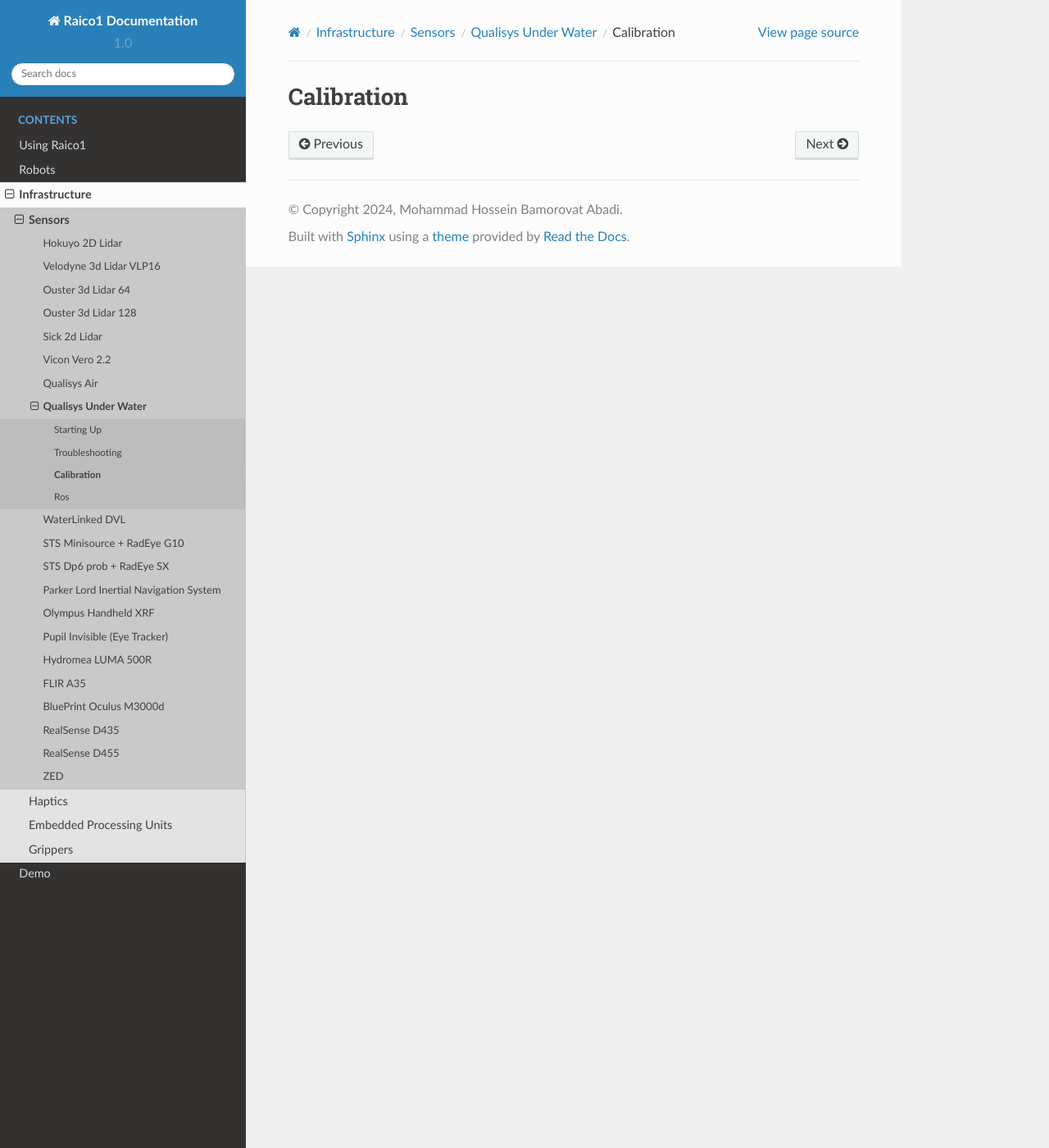
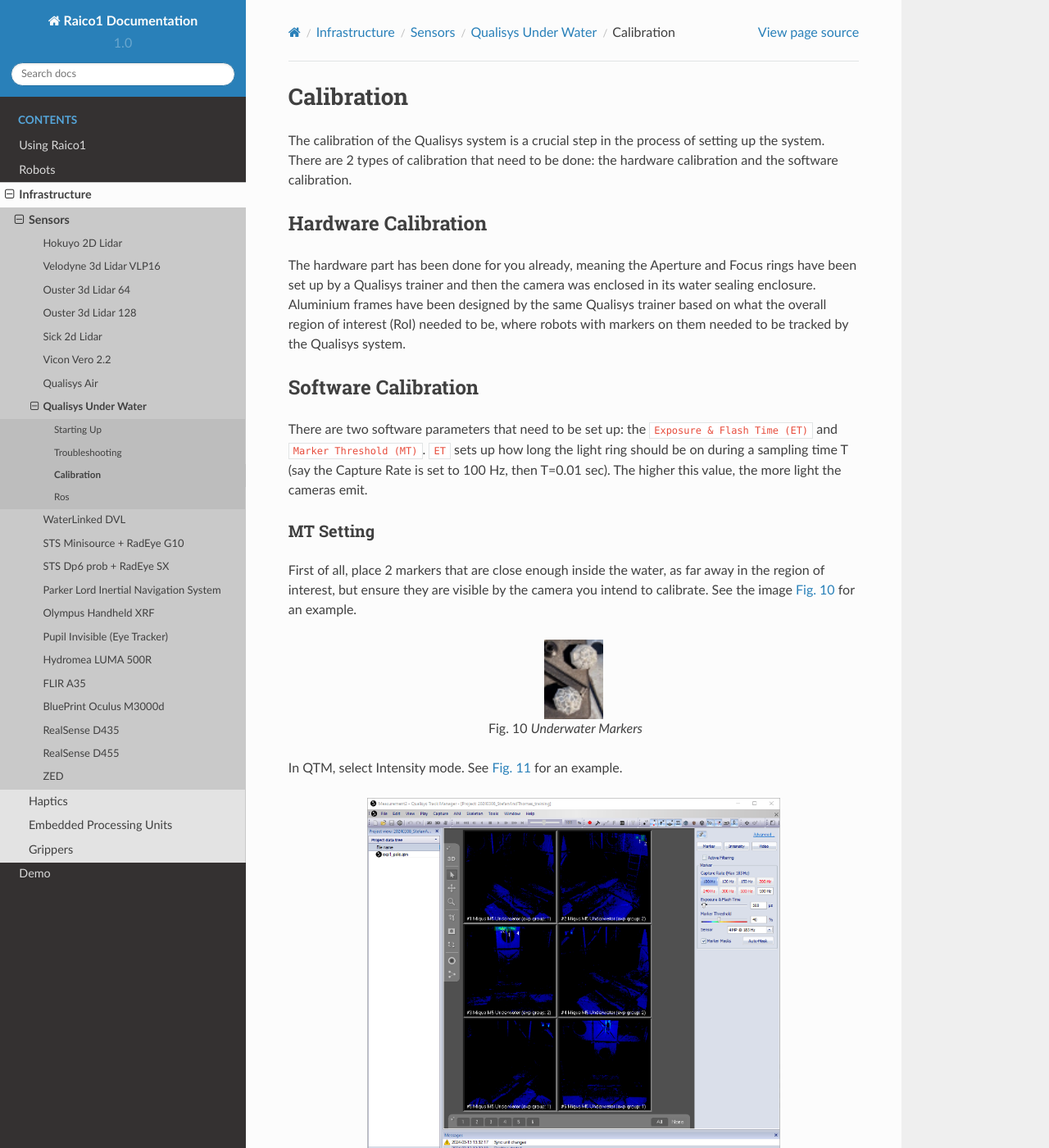
Before and after one commit to UoM-RAICo1/raico-docs, a Sphinx documentation site: the page built from source/Infrastructure/Sensors/QualisysMotionUnderWater/calibration.rst, in a window 1280 px wide and 1400 px high. Shown: the whole window at 82% size. Built offline with Sphinx 7.4.7 and the Read the Docs theme 2.0.0, drawn with Linux system fonts in a browser that asks for light colours; some of the changed text lies outside the part shown.

Commit message:
Adding more qualisys Underwater details

```diff
--- a/source/Infrastructure/Sensors/QualisysMotionUnderWater/calibration.rst
+++ b/source/Infrastructure/Sensors/QualisysMotionUnderWater/calibration.rst
@@ -1,5 +1,109 @@
 
+
+.. _Qualisys Underwater Calibration:
 
 ===========
 Calibration
 ===========
+
+The calibration of the Qualisys system is a crucial step in the process of setting up the system.
+There are 2 types of calibration that need to be done: the hardware calibration and the software calibration.
+
+Hardware Calibration
+--------------------
+
+The hardware part has been done for you already, meaning the Aperture and Focus rings have been set up by
+a Qualisys trainer and then the camera was enclosed in its water sealing enclosure.
+Aluminium frames have been designed by the same Qualisys trainer based on what the overall region of interest (RoI)
+needed to be, where robots with markers on them needed to be tracked by the Qualisys system.
+
+Software Calibration
+---------------------
+
+
+There are two software parameters that need to be set up: the ``Exposure & Flash Time (ET)`` and ``Marker Threshold (MT)``.
+``ET`` sets up how long the light ring should be on during a sampling time T (say the Capture Rate is set to 100 Hz, then T=0.01 sec).
+The higher this value, the more light the cameras emit.
+
+
+MT Setting
+~~~~~~~~~~
+
+First of all, place 2 markers that are close enough inside the water, as far away in the region of interest,
+but ensure they are visible by the camera you intend to calibrate. See the image :numref:`fig_uw_markers` for an example.
+
+.. _fig_uw_markers:
+
+.. figure:: ../../../images/qualisys_uw/qualisys_uw_markers.png
+    :scale: 150%
+    :align: center
+    :alt: qualisys_uw_markers
+
+    Underwater Markers
+
+In QTM, select Intensity mode. See :numref:`fig_uw_intensity_mode` for an example.
+
+.. _fig_uw_intensity_mode:
+
+.. figure:: ../../../images/qualisys_uw/qualisys_uw_intensity_mode.png
+    :scale: 70%
+    :align: center
+    :alt: qualisys_uw_intensity_mode
+
+    Intensity Mode
+
+As a guideline: start with ``ET=500µs`` and ``MT=40%``. Start with low ``ET and MT`` values and check whether the two
+markers are clearly identified. If not, try increasing ET initially and MT afterwards, then reiterate,
+meaning increase ET and then MT. Satisfactory results would look like in the image :numref:`fig_uw_markers_identified`.
+Two clear and separate balls had been identified representing the 2 markers.
+
+.. _fig_uw_markers_identified:
+
+.. figure:: ../../../images/qualisys_uw/qualisys_uw_markers_identified_1.png
+    :scale: 110%
+    :align: left
+    :alt: qualisys_uw_markers_identified
+
+    Identified Markers
+
+.. figure:: ../../../images/qualisys_uw/qualisys_uw_markers_identified_2.png
+    :scale: 103%
+    :align: left
+    :alt: qualisys_uw_markers_identified
+
+    Identified Markers
+
+|
+|
+|
+|
+|
+
+Next, set to Marker mode. See :numref:`fig_uw_marker_mode` for an example.
+
+.. _fig_uw_marker_mode:
+
+.. figure:: ../../../images/qualisys_uw/qualisys_uw_marker_mode.png
+    :scale: 70%
+    :align: center
+    :alt: qualisys_uw_marker_mode
+
+    Marker Mode
+
+Zoom on the two markers. We want to be able to see them clearly and distinct like below. See :numref:`fig_uw_markers_zoomed` for an example.
+
+.. _fig_uw_markers_zoomed:
+
+.. figure:: ../../../images/qualisys_uw/qualisys_uw_markers_zoomed.png
+    :scale: 110%
+    :align: center
+    :alt: qualisys_uw_markers_zoomed
+
+    Identified Markers
+
+
+Next, we need to look at artefacts (= not useful objects that get picked up by cameras).
+Although markers might be clearly identified using the settings above, this might come at
+the expense of artefacts, as seen in the image below. Now, we need to revise ET and MT parameters
+such that there is a balance (trade-off) between the clarity of the identified markers and the reduction
+of artefacts (ideally, we want to see clear markers and make artefacts disappear).
```
Also changed, not shown: source/images/qualisys_uw/qualisys_uw_intensity_mode.png (added), source/images/qualisys_uw/qualisys_uw_marker_mode.png (added), source/images/qualisys_uw/qualisys_uw_markers.png (added), source/images/qualisys_uw/qualisys_uw_markers_identified_1.png (added), source/images/qualisys_uw/qualisys_uw_markers_identified_2.png (added), source/images/qualisys_uw/qualisys_uw_markers_zoomed.png (added).
